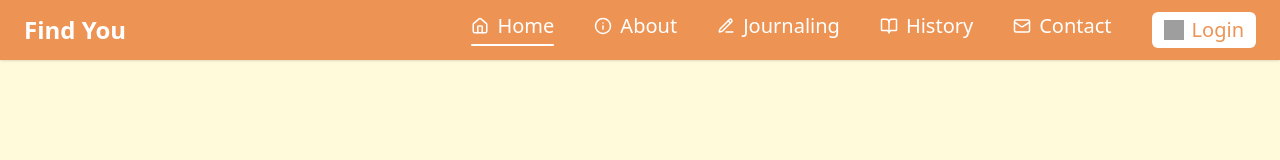
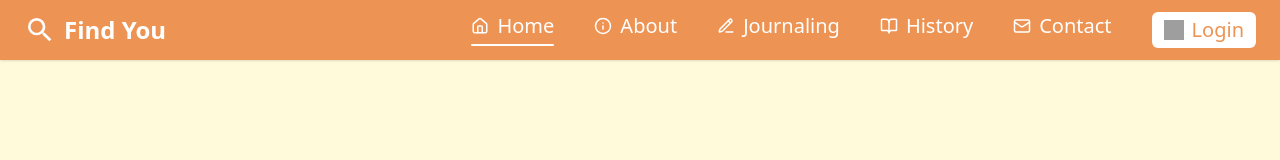
Before and after one commit to falihdzakwanz/find-you-journal, a Next.js app: page / in a window 1280 px wide. Shown: the top 160 px of the page. Built offline with nearby package versions, Linux system fonts and the light colour scheme; no server answers; grey boxes are pictures that could not be loaded.

Commit message:
style: navbar find you icon

```diff
--- a/src/components/fragments/Navbar/index.tsx
+++ b/src/components/fragments/Navbar/index.tsx
@@ -51,8 +51,16 @@ export default function Navbar() {
 
 function NavBrand() {
   return (
-    <Link href="/" className="text-xl font-bold text-white lg:text-2xl">
-      Find You
+    <Link href="/" className="flex items-center gap-2 text-white">
+      <div className="flex items-center justify-center w-8 h-8">
+        <svg className="w-5 h-5 md:w-7 md:h-7 lg:w-10 lg:h-10" viewBox="0 0 24 24">
+          <path
+            fill="currentColor"
+            d="M9.5 3A6.5 6.5 0 0 1 16 9.5c0 1.61-.59 3.09-1.56 4.23l.27.27h.79l5 5l-1.5 1.5l-5-5v-.79l-.27-.27A6.516 6.516 0 0 1 9.5 16A6.5 6.5 0 0 1 3 9.5A6.5 6.5 0 0 1 9.5 3m0 2C7 5 5 7 5 9.5S7 14 9.5 14S14 12 14 9.5S12 5 9.5 5z"
+          />
+        </svg>
+      </div>
+      <span className="text-xl font-bold lg:text-2xl">Find You</span>
     </Link>
   );
 }
```
